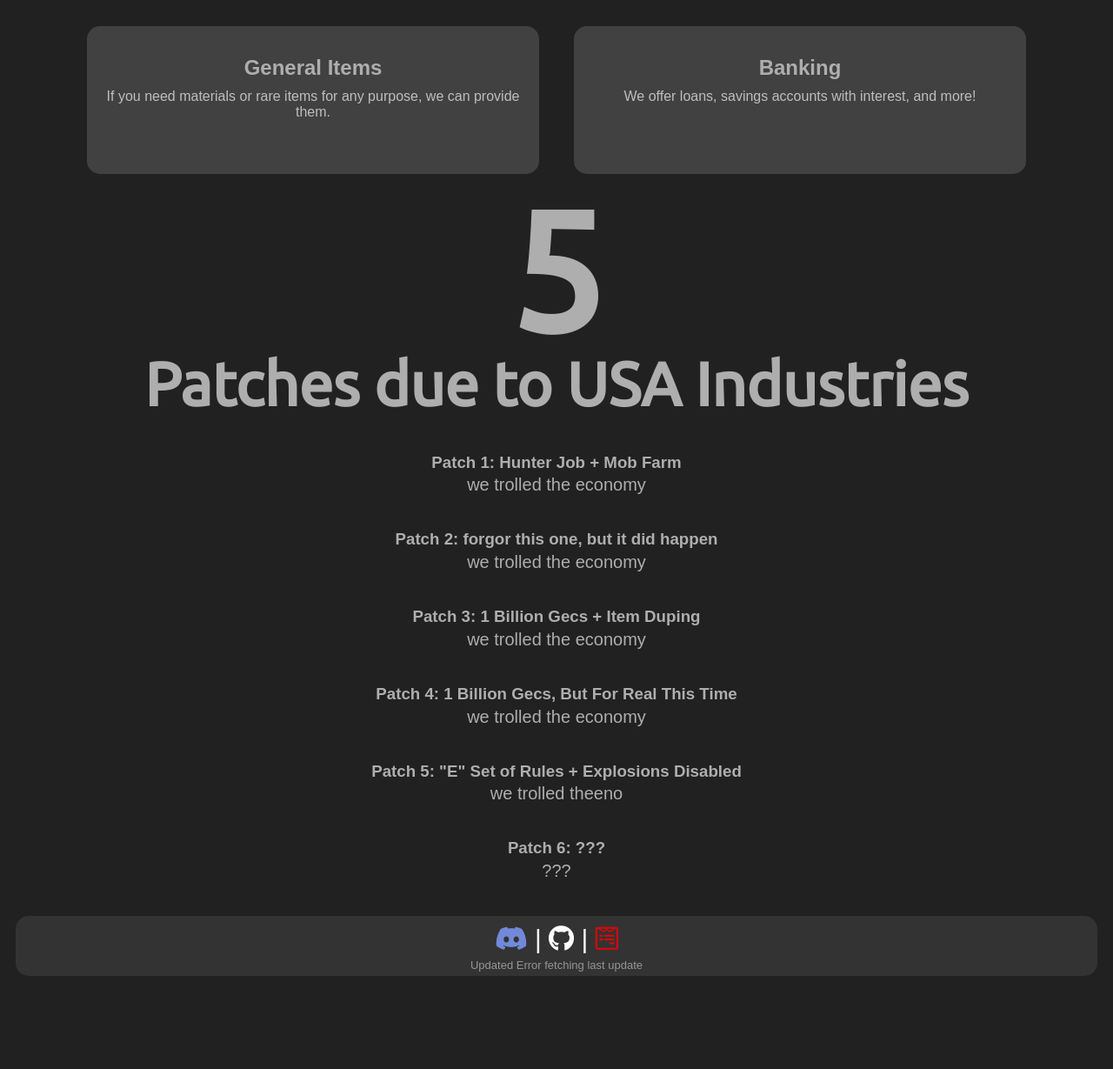
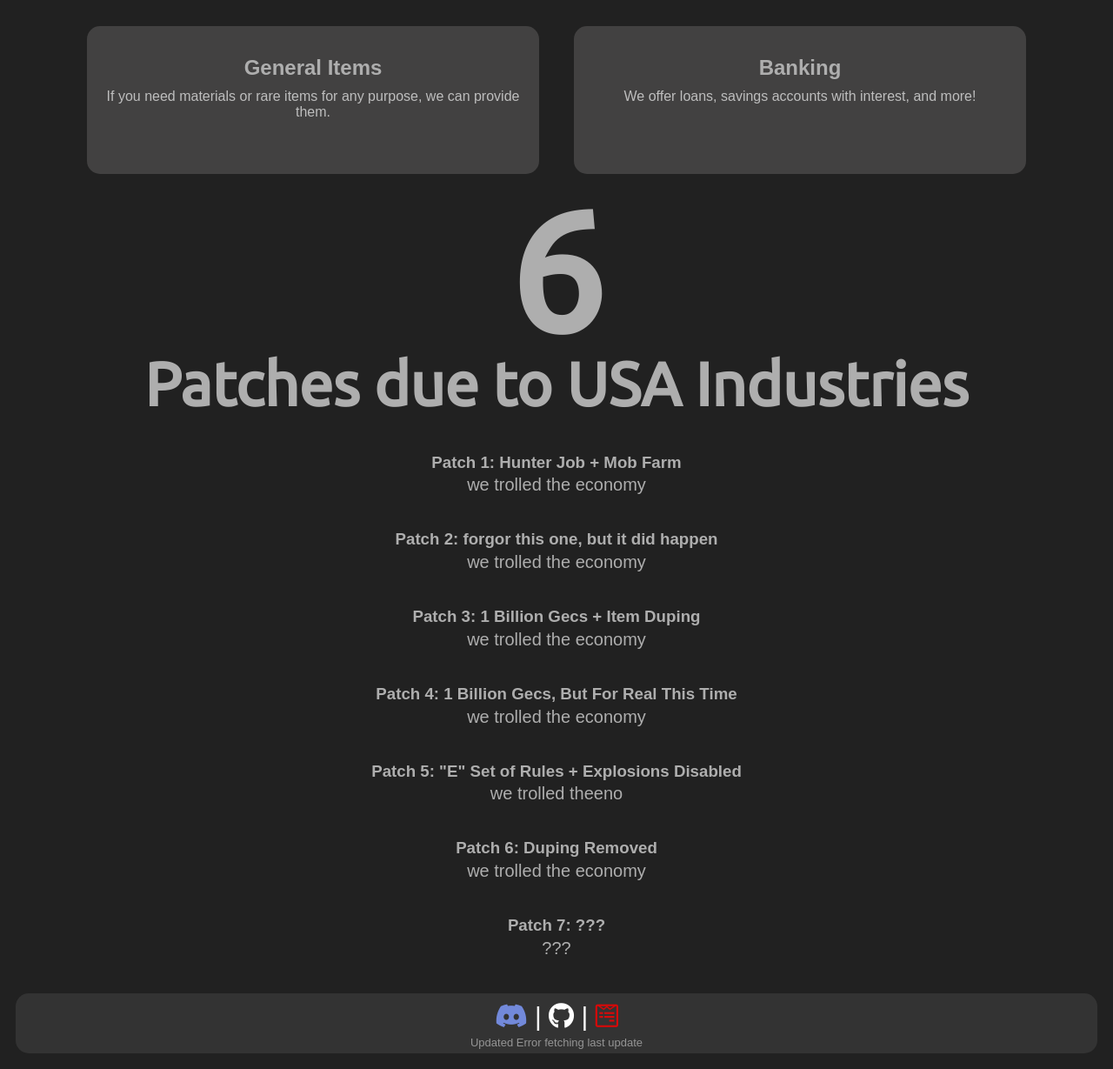
Before and after one commit to besser435/USAI-Website, a Flask app: page / in a window 1280 px wide. Shown: the part 1191-2420 px from the top of the page at 87% size. Before the commit the page ends 2313 px from the top, so only its background shows below. Run offline with Flask 3, Linux system fonts and the light colour scheme.

Commit message:
Add patch, fix PFPs

```diff
--- a/website/static/js/home.js
+++ b/website/static/js/home.js
@@ -6,7 +6,7 @@
         counterElement.innerText = count;
         count++;
 
-        if (count <= 5) {
+        if (count <= 6) {
             setTimeout(updateCounter, 100);
         }
     }
--- a/website/templates/home.html
+++ b/website/templates/home.html
@@ -93,7 +93,11 @@
             <p>we trolled theeno</p>
             <div class="section-spacing"></div>
 
-            <h3>Patch 6: ???</h3>
+            <h3>Patch 6: Duping Removed</h3>
+            <p>we trolled the economy</p>
+            <div class="section-spacing"></div>
+
+            <h3>Patch 7: ???</h3>
             <p>???</p>
             <div class="section-spacing"></div>
         </div>
```
Also changed, not shown: website/static/js/chat.js (+9 -1 lines), website/static/imgs/discord.png (added).
